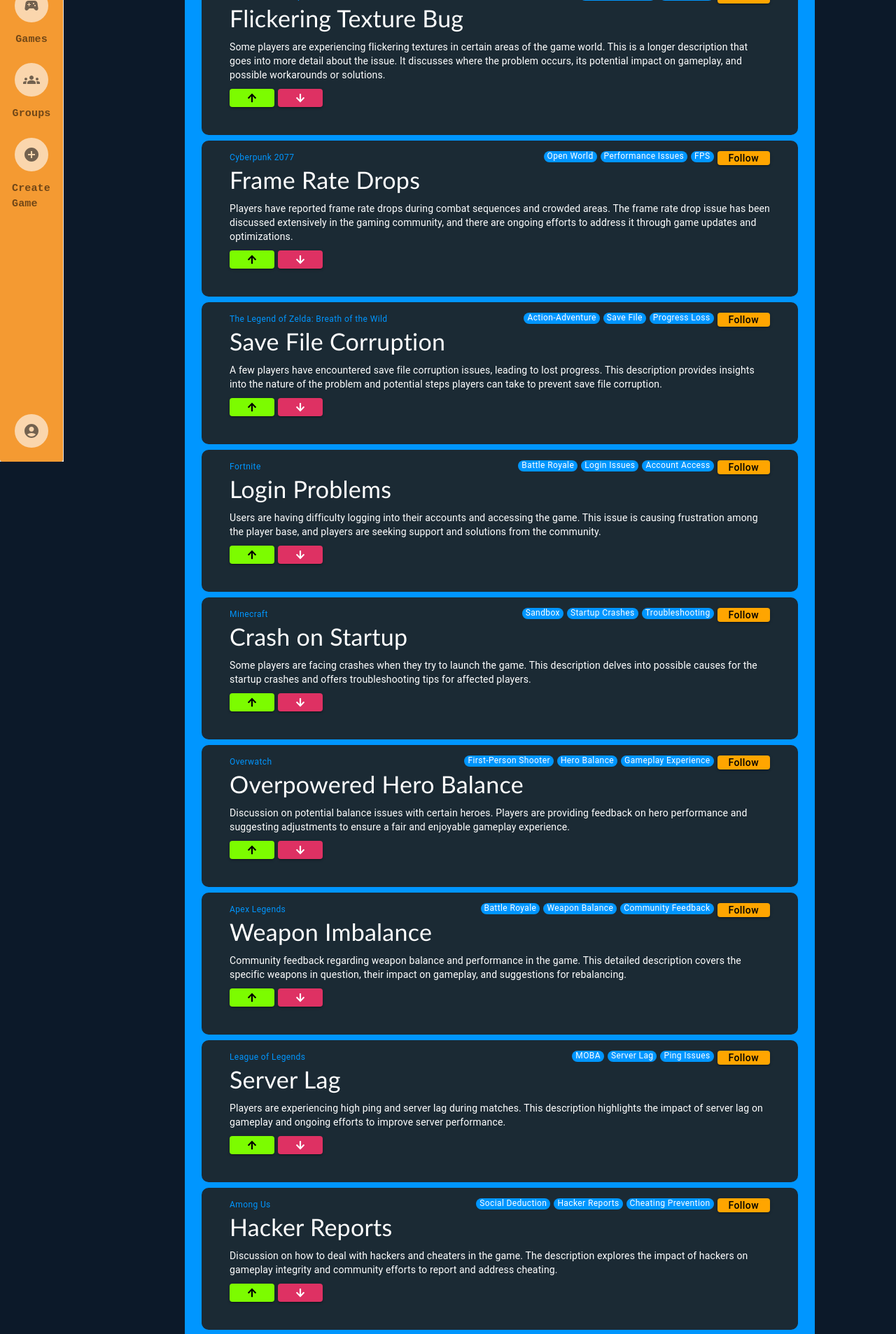
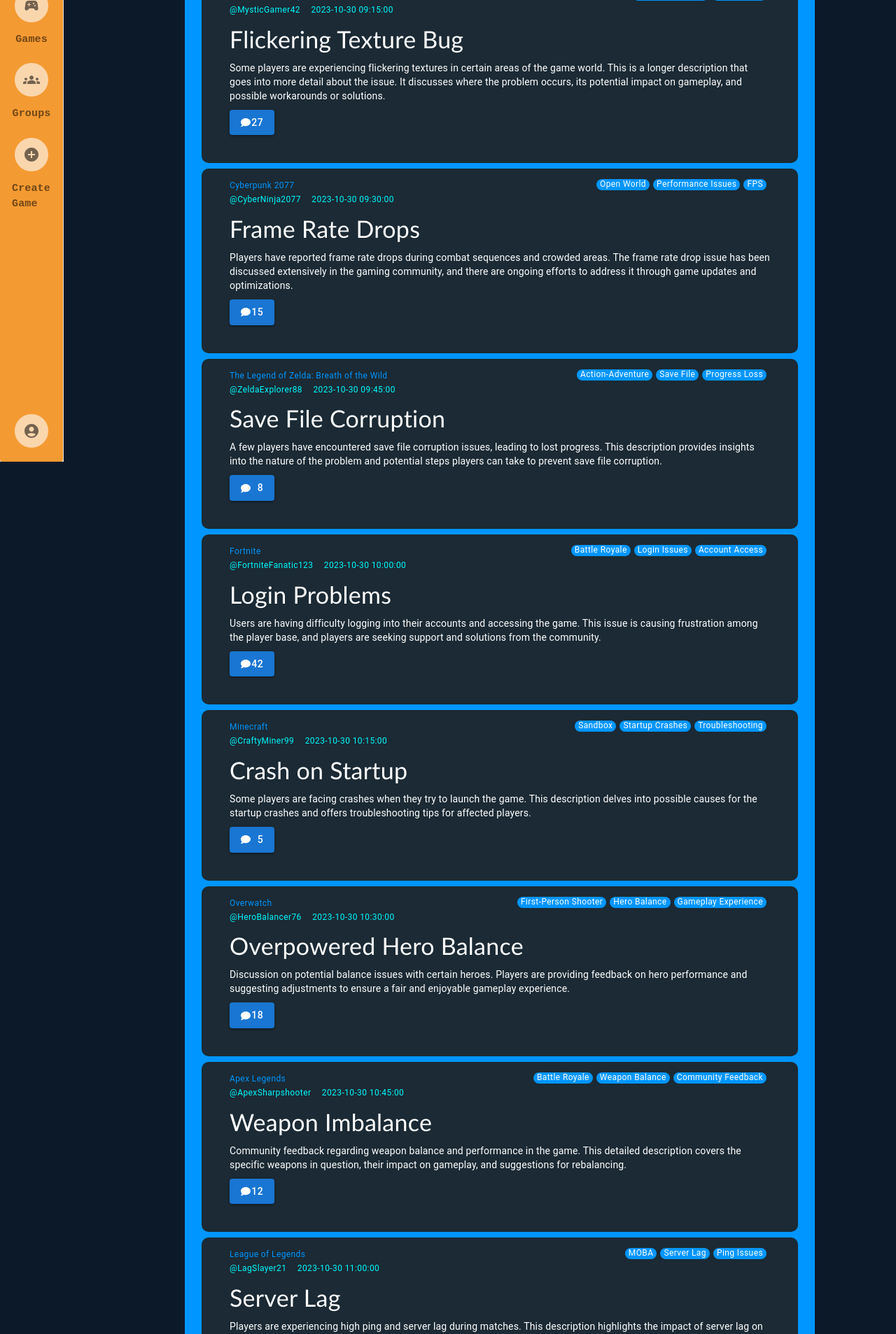
Before and after one commit to bounswe/bounswe2023group7, a React (Create React App) app in the folder ludos/frontend/: page /home in a window 1280 px wide. Shown: the part 140-2047 px from the top of the page at 70% size. Built offline with nearby package versions, Linux system fonts and the light colour scheme.

Commit message:
homepage customizationa and gamepage  components

```diff
--- a/ludos/frontend/src/components/Post.js
+++ b/ludos/frontend/src/components/Post.js
@@ -1,8 +1,8 @@
 import React, { useEffect } from "react";
 import { Box, Typography, Button, Grid } from "@mui/material";
-import { FaArrowUp, FaArrowDown } from "react-icons/fa";
+import { FaThumbsUp, FaThumbsDown, FaComment } from "react-icons/fa";
 
-function Post(data, key) {
+function Post(data) {
   const boxStyle = {
     backgroundColor: "rgba(30, 30, 30, 0.9)",
     borderRadius: "10px",
@@ -14,6 +14,7 @@
     marginBottom: "10px",
   };
   const forumStyle = { color: "rgb(0, 150, 255)" };
+  const userStyle = { color: "rgb(0, 250, 255)", marginRight: "2%" };
   const followButton = {
     backgroundColor: "rgb(255, 165, 0)",
     color: "rgb(0, 0, 0)",
@@ -32,15 +33,28 @@
     padding: "5px",
     marginRight: "5px",
   };
+  const commentButton = {
+    justifyContent: "space-between",
+    marginRight: "5px",
+    display: "flex",
+    height: "auto",
+  };
   const upVoteButton = {
-    backgroundColor: "rgb(124, 252, 0)",
+    backgroundColor: "rgba(30, 30, 30, 0.9)",
     marginRight: "5px",
+    height: commentButton.height,
   };
-  const downVoteButton = { backgroundColor: "rgb(222, 49, 99)" };
+  const downVoteButton = {
+    backgroundColor: "rgba(30, 30, 30, 0.9)",
+    marginRight: "5px",
+    display: "flex",
+    height: commentButton.height,
+  };
+
   useEffect(() => {}, []);
 
   return (
-    <Grid item xs={12} sm={12} md={12} lg={12} key={key}>
+    <Grid item xs={12} sm={12} md={12} lg={12}>
       <Box p={5} style={boxStyle}>
         <Grid
           item
@@ -54,7 +68,8 @@
             {data.post.forum}
           </Typography>
           <Grid style={{ display: "flex", justifyContent: "space-between" }}>
-            {data.post && data.post.tags.map((data1, index1) => (
+            {data.post &&
+              data.post.tags.map((data1, index1) => (
                 <Typography
                   variant="caption"
                   component="div"
@@ -64,12 +79,37 @@
                   {data1}
                 </Typography>
               ))}
+            {data.showButtons && (
               <Button variant="contained" style={followButton}>
                 Follow
               </Button>
+            )}
           </Grid>
         </Grid>
-
+        <Grid
+          style={{
+            display: "flex",
+            justifyContent: "left",
+            marginBottom: "10px",
+          }}
+        >
+          <Typography
+            variant="caption"
+            component="div"
+            textAlign="left"
+            style={userStyle}
+          >
+            {data.post.userName}
+          </Typography>
+          <Typography
+            variant="caption"
+            component="div"
+            textAlign="left"
+            style={userStyle}
+          >
+            {data.post.timestamp}
+          </Typography>
+        </Grid>
         <Typography
           variant="h4"
           component="div"
@@ -94,12 +134,20 @@
             marginTop: "10px",
           }}
         >
+          <Button variant="contained" style={commentButton}>
+            <FaComment />
+            {data.post.numberOfComments}
+          </Button>
+          {data.showButtons && (
+            <>
               <Button variant="contained" style={upVoteButton}>
-            <FaArrowUp style={{ color: "black" }} />
+                <FaThumbsUp style={{ color: "rgb(124, 252, 0)" }} />
               </Button>
               <Button variant="contained" style={downVoteButton}>
-            <FaArrowDown />
+                <FaThumbsDown style={{ color: "rgb(222, 49, 99)"}} />
               </Button>
+            </>
+          )}
         </Grid>
       </Box>
     </Grid>
--- a/ludos/frontend/src/pages/GamePage.js
+++ b/ludos/frontend/src/pages/GamePage.js
@@ -88,7 +88,7 @@
       "Did you know? The game's director, Cory Barlog, drew inspiration from his own experiences as a father to create the emotional father-son dynamic between Kratos and Atreus.",
   };
 
-  const ratingStyle = {
+  const smallBoxStyle = {
     backgroundColor: "gray",
     borderRadius: "100px",
     width: "auto",
@@ -100,6 +100,27 @@
     display: "flex",
   };
 
+  const bioBoxStyle = {
+    backgroundColor: "gray",
+    borderRadius: "100px",
+    flexDirection: "column",
+    display: "flex",
+    justifyContent: "center",
+    alignItems: "center",
+    height: "90%",
+    marginTop: "10px",
+    padding: "10px",
+  };
+  const imageBoxStyle = {
+    height: "auto",
+    width: "auto",
+    justifyContent: "center",
+    alignItems: "center",
+    display: "flex",
+    marginLeft: "2%",
+    marginBottom: "2%",
+  };
+
   const boxStyle = {
     backgroundColor: "rgba(30, 30, 30, 0.9)",
     borderRadius: "10px",
@@ -108,7 +129,9 @@
   useEffect(() => {}, []);
 
   return (
-    <Container style={{ backgroundColor: "rgb(0, 150, 255)", maxWidth: "1200px" } }>
+    <Container
+      style={{ backgroundColor: "rgb(0, 150, 255)", maxWidth: "1200px" }}
+    >
       <Grid container spacing={1} style={boxStyle}>
         <Box p={0} style={{ width: "100%", marginTop: "3%" }}>
           <Typography style={{ fontSize: "25px" }}>{game.title}</Typography>
@@ -136,21 +159,15 @@
             </Button>
           </Grid>
         </Grid>
-        <Grid item xs={12} sm={3} md={3} lg={3} style={{marginLeft:"2%"}}>
-          <Box p={0} style={{ width: "100%" }}>
-            <img src={game.coverLink} alt="God of War" />
-          </Box>
+        <Grid item xs={12} sm={3} md={3} lg={3} style={imageBoxStyle}>
+          <img src={game.coverLink} alt="God of War" />
         </Grid>
-        <Grid item xs={6} sm={2} md={2} lg={2} style={{marginLeft:"2%"}}>
-          <Grid item xs={12} sm={12} md={12} lg={12} style={ratingStyle}>
-            <Typography component="legend">Release Date:</Typography>
-            <Typography component="legend">{game.releaseDate}</Typography>
-          </Grid>
-          <Grid item xs={12} sm={12} md={12} lg={12} style={ratingStyle}>
+        <Grid item xs={6} sm={2} md={2} lg={2} style={{ marginLeft: "2%" }}>
+          <Grid item xs={12} sm={12} md={12} lg={12} style={smallBoxStyle}>
             <Typography component="legend">Rate:</Typography>
             <Rating name="game-rating" value={game.userRating} precision={1} />
           </Grid>
-          <Grid item xs={12} sm={12} md={12} lg={12} style={ratingStyle}>
+          <Grid item xs={12} sm={12} md={12} lg={12} style={smallBoxStyle}>
             <Typography component="legend">Rate:</Typography>
             <Rating
               name="user-rating"
@@ -158,32 +175,54 @@
               precision={0.1}
               disabled="true"
             />
-            <Typography component="legend">{game.averageRating}/5</Typography>
+            <Typography component="caption">{game.averageRating}/5</Typography>
           </Grid>
-          <Grid item xs={12} sm={12} md={12} lg={12} style={ratingStyle}>
+          <Grid item xs={12} sm={12} md={12} lg={12} style={smallBoxStyle}>
             <Typography component="legend">Followers:</Typography>
-            <Typography component="legend">{game.followers}</Typography>
+            <Typography component="caption">{game.followers}</Typography>
           </Grid>
-          <Grid item xs={12} sm={12} md={12} lg={12} style={ratingStyle}>
+          <Grid item xs={12} sm={12} md={12} lg={12} style={smallBoxStyle}>
             <Typography component="legend">Average Duration:</Typography>
-            <Typography component="legend">
+            <Typography component="caption">
               {game.averageUserCompilationDuration}
             </Typography>
           </Grid>
         </Grid>
-        <Grid item xs={12} sm={4} md={4} lg={4} style={{marginLeft:"1%"}}>
-          <Grid item xs={12} sm={12} md={12} lg={12} style={ratingStyle}>
+        <Grid item xs={12} sm={4} md={4} lg={4} style={{ marginLeft: "1%" }}>
+          <Grid item xs={12} sm={12} md={12} lg={12} style={bioBoxStyle}>
             <Typography component="legend">{game.gameBio}</Typography>
           </Grid>
         </Grid>
-        <Grid item xs={6} sm={2} md={2} lg={2} style={{marginLeft:"1%"}}>
-          <Grid item xs={12} sm={12} md={12} lg={12} style={ratingStyle}>
+        <Grid item xs={6} sm={2} md={2} lg={2} style={{ marginLeft: "1%" }}>
+          <Grid item xs={12} sm={12} md={12} lg={12} style={smallBoxStyle}>
+            <Typography component="legend">Release Date:</Typography>
+            <Typography component="caption">{game.releaseDate}</Typography>
+          </Grid>
+          <Grid item xs={12} sm={12} md={12} lg={12} style={smallBoxStyle}>
             <Typography component="legend">Platforms:</Typography>
             {game.platforms.map((data1, index1) => (
               <Typography variant="caption" component="div" key={index1}>
                 {data1}
               </Typography>
             ))}
+          </Grid>
+          <Grid item xs={12} sm={12} md={12} lg={12} style={smallBoxStyle}>
+            <Typography component="legend">Age Restriction:</Typography>
+            <Typography variant="caption" component="div">
+              {game.ageRestriction}
+            </Typography>
+          </Grid>
+          <Grid item xs={12} sm={12} md={12} lg={12} style={smallBoxStyle}>
+            <Typography component="legend">Publisher:</Typography>
+            <Typography variant="caption" component="div">
+              {game.publisher}
+            </Typography>
+          </Grid>
+          <Grid item xs={12} sm={12} md={12} lg={12} style={smallBoxStyle}>
+            <Typography component="legend">Developer:</Typography>
+            <Typography variant="caption" component="div">
+              {game.developer}
+            </Typography>
           </Grid>
         </Grid>
       </Grid>
--- a/ludos/frontend/src/pages/Homepage.js
+++ b/ludos/frontend/src/pages/Homepage.js
@@ -1,80 +1,118 @@
-import React, { useEffect } from "react";
+import React, { useEffect, useState } from "react";
 import { Grid, Container } from "@mui/material";
-import Post from "../components/Post.js"
+import Post from "../components/Post.js";
 
 function HomePage() {
+
+  const [auth, setAuth] = useState(false);
+
+  useEffect(() => {
+    if (localStorage.getItem("accessToken")) {
+      setAuth(true);
+    }
+  }, []);
   const boxesData = [
     {
+      userName: "@MysticGamer42",
       forum: "Red Dead Redemption 2",
       header: "Flickering Texture Bug",
       description:
         "Some players are experiencing flickering textures in certain areas of the game world. This is a longer description that goes into more detail about the issue. It discusses where the problem occurs, its potential impact on gameplay, and possible workarounds or solutions.",
       tags: ["Action-Adventure", "Texture Bug"],
+      timestamp: "2023-10-30 09:15:00",
+      numberOfComments: 27,
     },
     {
+      userName: "@CyberNinja2077",
       forum: "Cyberpunk 2077",
       header: "Frame Rate Drops",
       description:
         "Players have reported frame rate drops during combat sequences and crowded areas. The frame rate drop issue has been discussed extensively in the gaming community, and there are ongoing efforts to address it through game updates and optimizations.",
       tags: ["Open World", "Performance Issues", "FPS"],
+      timestamp: "2023-10-30 09:30:00",
+      numberOfComments: 15,
     },
     {
+      userName: "@ZeldaExplorer88",
       forum: "The Legend of Zelda: Breath of the Wild",
       header: "Save File Corruption",
       description:
         "A few players have encountered save file corruption issues, leading to lost progress. This description provides insights into the nature of the problem and potential steps players can take to prevent save file corruption.",
       tags: ["Action-Adventure", "Save File", "Progress Loss"],
+      timestamp: "2023-10-30 09:45:00",
+      numberOfComments: 8,
     },
     {
+      userName: "@FortniteFanatic123",
       forum: "Fortnite",
       header: "Login Problems",
       description:
         "Users are having difficulty logging into their accounts and accessing the game. This issue is causing frustration among the player base, and players are seeking support and solutions from the community.",
       tags: ["Battle Royale", "Login Issues", "Account Access"],
+      timestamp: "2023-10-30 10:00:00",
+      numberOfComments: 42,
     },
     {
+      userName: "@CraftyMiner99",
       forum: "Minecraft",
       header: "Crash on Startup",
       description:
         "Some players are facing crashes when they try to launch the game. This description delves into possible causes for the startup crashes and offers troubleshooting tips for affected players.",
       tags: ["Sandbox", "Startup Crashes", "Troubleshooting"],
+      timestamp: "2023-10-30 10:15:00",
+      numberOfComments: 5,
     },
     {
+      userName: "@HeroBalancer76",
       forum: "Overwatch",
       header: "Overpowered Hero Balance",
       description:
         "Discussion on potential balance issues with certain heroes. Players are providing feedback on hero performance and suggesting adjustments to ensure a fair and enjoyable gameplay experience.",
       tags: ["First-Person Shooter", "Hero Balance", "Gameplay Experience"],
+      timestamp: "2023-10-30 10:30:00",
+      numberOfComments: 18,
     },
     {
+      userName: "@ApexSharpshooter",
       forum: "Apex Legends",
       header: "Weapon Imbalance",
       description:
         "Community feedback regarding weapon balance and performance in the game. This detailed description covers the specific weapons in question, their impact on gameplay, and suggestions for rebalancing.",
       tags: ["Battle Royale", "Weapon Balance", "Community Feedback"],
+      timestamp: "2023-10-30 10:45:00",
+      numberOfComments: 12,
     },
     {
+      userName: "@LagSlayer21",
       forum: "League of Legends",
       header: "Server Lag",
       description:
         "Players are experiencing high ping and server lag during matches. This description highlights the impact of server lag on gameplay and ongoing efforts to improve server performance.",
       tags: ["MOBA", "Server Lag", "Ping Issues"],
+      timestamp: "2023-10-30 11:00:00",
+      numberOfComments: 21,
     },
     {
+      userName: "@SneakyImposter",
       forum: "Among Us",
       header: "Hacker Reports",
       description:
         "Discussion on how to deal with hackers and cheaters in the game. The description explores the impact of hackers on gameplay integrity and community efforts to report and address cheating.",
       tags: ["Social Deduction", "Hacker Reports", "Cheating Prevention"],
+      timestamp: "2023-10-30 11:15:00",
+      numberOfComments: 35,
     },
     {
+      userName: "@QuestMaster55",
       forum: "World of Warcraft",
       header: "Quest Bug",
       description:
         "A specific quest is not working correctly, preventing players from completing it. This description outlines the affected quest, its objectives, and potential workarounds or fixes.",
       tags: ["MMORPG", "Quest Bug", "Objective Completion"],
+      timestamp: "2023-10-30 11:30:00",
+      numberOfComments: 9,
     },
-  ];
+];
 
 
 
@@ -86,7 +124,7 @@
     >
       <Grid container spacing={1}>
         {boxesData.map((data, index) => (
-          <Post post={data} key={index} />
+          <Post post={data} key={index} showButtons={auth}/>
         ))}
       </Grid>
     </Container>
--- a/ludos/frontend/src/pages/LoginPage.js
+++ b/ludos/frontend/src/pages/LoginPage.js
@@ -50,8 +50,8 @@
 
         event.preventDefault();
         axiosInstance.post('/user/login', { username, password })
-            .then(() => {
-                // const token = response.data.token;
+            .then((response) => {
+                localStorage.setItem("accessToken", response.data.accessToken);
 
                 navigate("/home");
                 setDialogMessage('You have succesfully logged in.')
```
Lines whose indentation alone changed are shown as unchanged.
